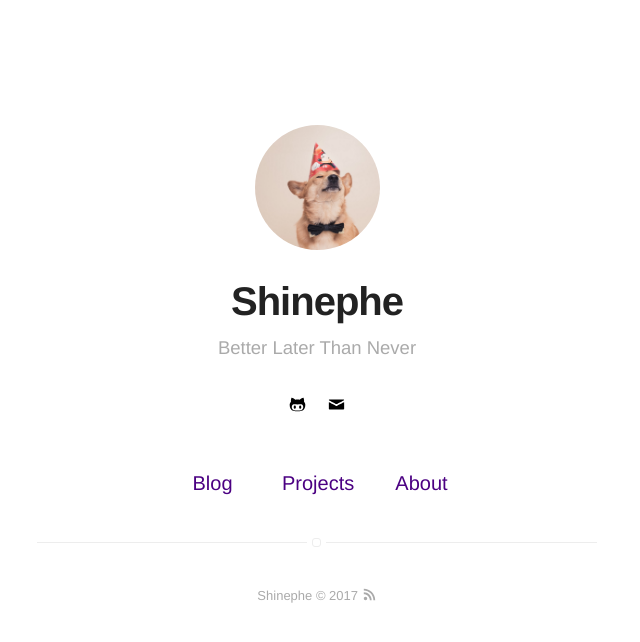
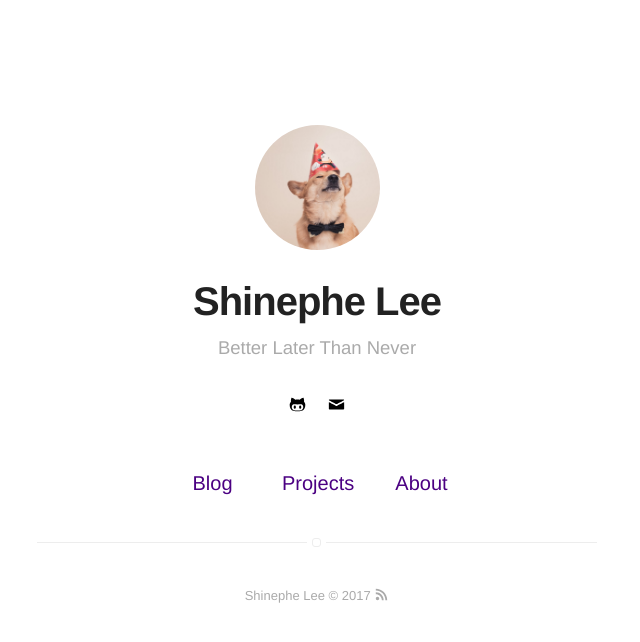
Before and after one commit to shinephe/shinephe.github.io, a Jekyll site: the page built from index.html, in a window 1280 px wide. Shown: the top 642 px of the page, without its empty margins (323-963 px from the left). Built offline with Jekyll 4.4.1, drawn with Linux system fonts in a browser that asks for light colours.

Commit message:
Update _config.yml

```diff
--- a/_config.yml
+++ b/_config.yml
@@ -1,5 +1,5 @@
 # main text of home
-name: Shinephe
+name: Shinephe Lee
 bio: Better Later Than Never
 
 # twitter summary info
```
